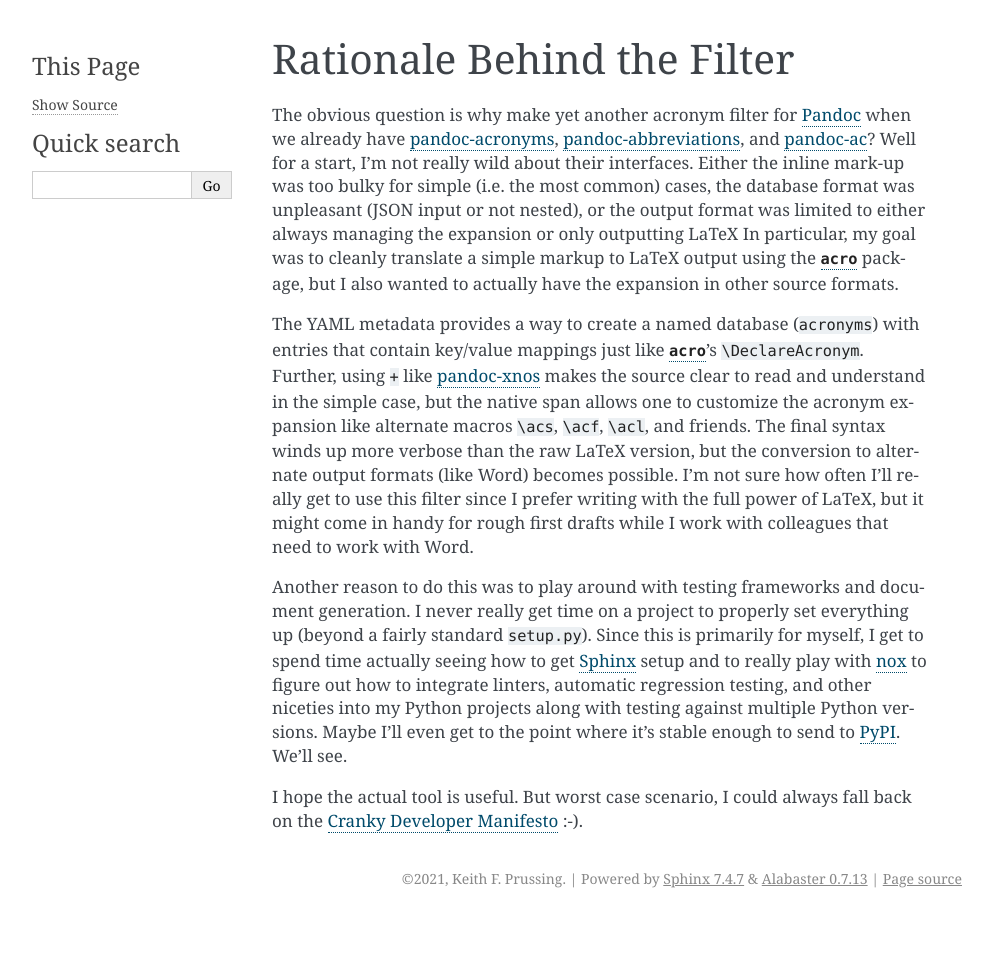
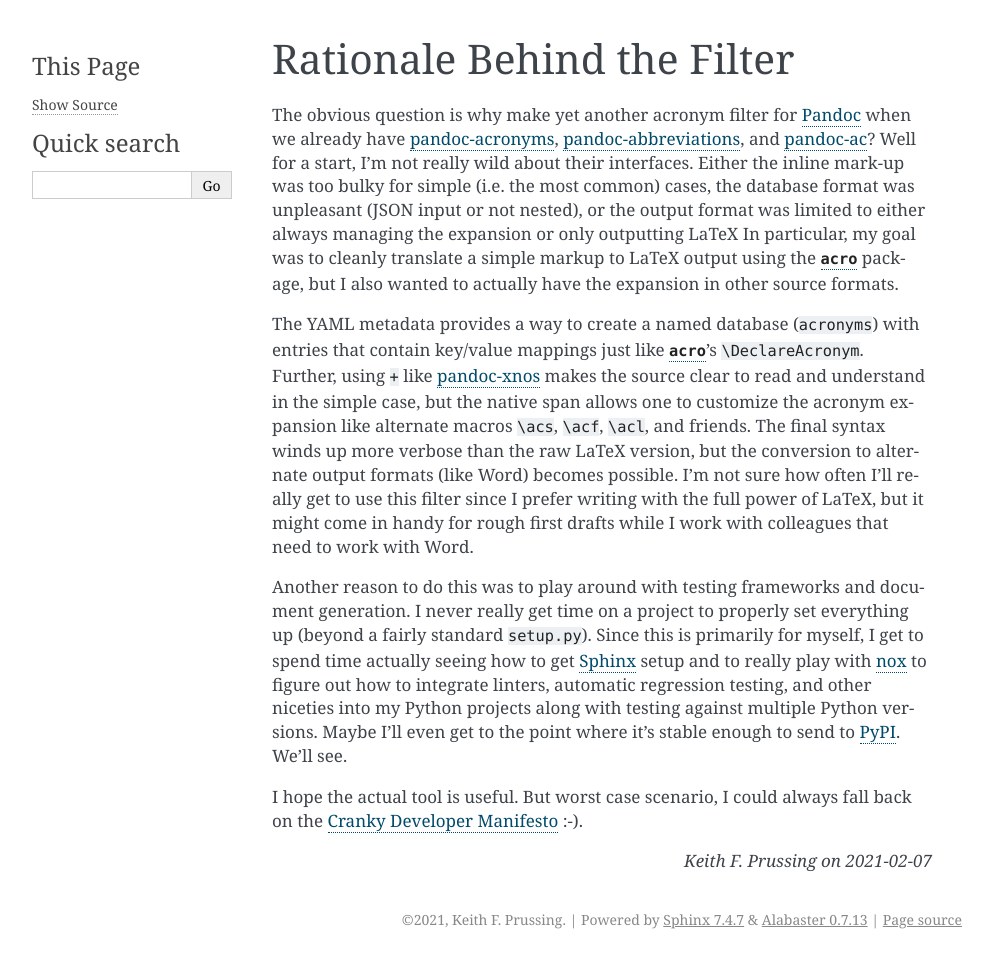
Before and after one commit to kprussing/pandoc-acro, a Sphinx documentation site: the page built from doc/rationale.rst, in a window 1280 px wide. Shown: the whole page, without its empty margins (148-1141 px from the left). Built offline with Sphinx 7.4.7, drawn with Linux system fonts in a browser that asks for light colours; before the commit the page ends 918 px from its top, so only the background shows below that.

Commit message:
Add a post template with a by line
The rationale page needs an explicit by line to make it clear who the
author is.  To do this, we just need to adapt [this answer].  Now, a
page that sets the 'template' meta variable will redirect to the
appropriate template.  Thus, we just need to add the details for the by
line and set some minor customization.

[this answer]: https://stackoverflow.com/a/16368746/4249913

```diff
--- /dev/null
+++ b/doc/_static/custom.css
@@ -0,0 +1,7 @@
+div.by-line {
+    text-align: right;
+}
+
+span.by-line {
+    font-style: italic;
+}
--- /dev/null
+++ b/doc/_templates/page.html
@@ -0,0 +1,10 @@
+{#
+    page.html
+    ~~~~~~~~~
+
+    Adaptation of basic/page.html to divert to a specific template.
+
+    :copyright: Copyright 2021 by Keith F. Prussing.
+    :license: BSD, see LICENSE.rst for details.
+#}
+{%- extends meta.template|default("!page.html") %}
--- /dev/null
+++ b/doc/_templates/post.html
@@ -0,0 +1,23 @@
+{#
+    post.html
+    ~~~~~~~~~
+
+    Adaptation of basic/page.html to add a by-line and date to the end.
+
+    :copyright: Copyright 2021 by Keith F. Prussing.
+    :license: BSD, see LICENSE.rst for details.
+#}
+{%- extends "!page.html" %}
+{% block body %}
+  {{ super() }}
+  {%- if "author" in meta %}
+  <div class="by-line" id="by-line">
+    <p><span class="by-line">{{ meta.author }}
+      {%- if "date" in meta %}
+        on {{ meta.date }}
+      {%- endif -%}
+      </span>
+    </p>
+  </div>
+  {%- endif %}
+{% endblock %}
--- a/doc/rationale.rst
+++ b/doc/rationale.rst
@@ -1,6 +1,6 @@
-.. meta::
-   :author: Keith F. Prussing
-   :date: 2021-02-07
+:author: Keith F. Prussing
+:date: 2021-02-07
+:template: post.html
 
 Rationale Behind the Filter
 ===========================
```
